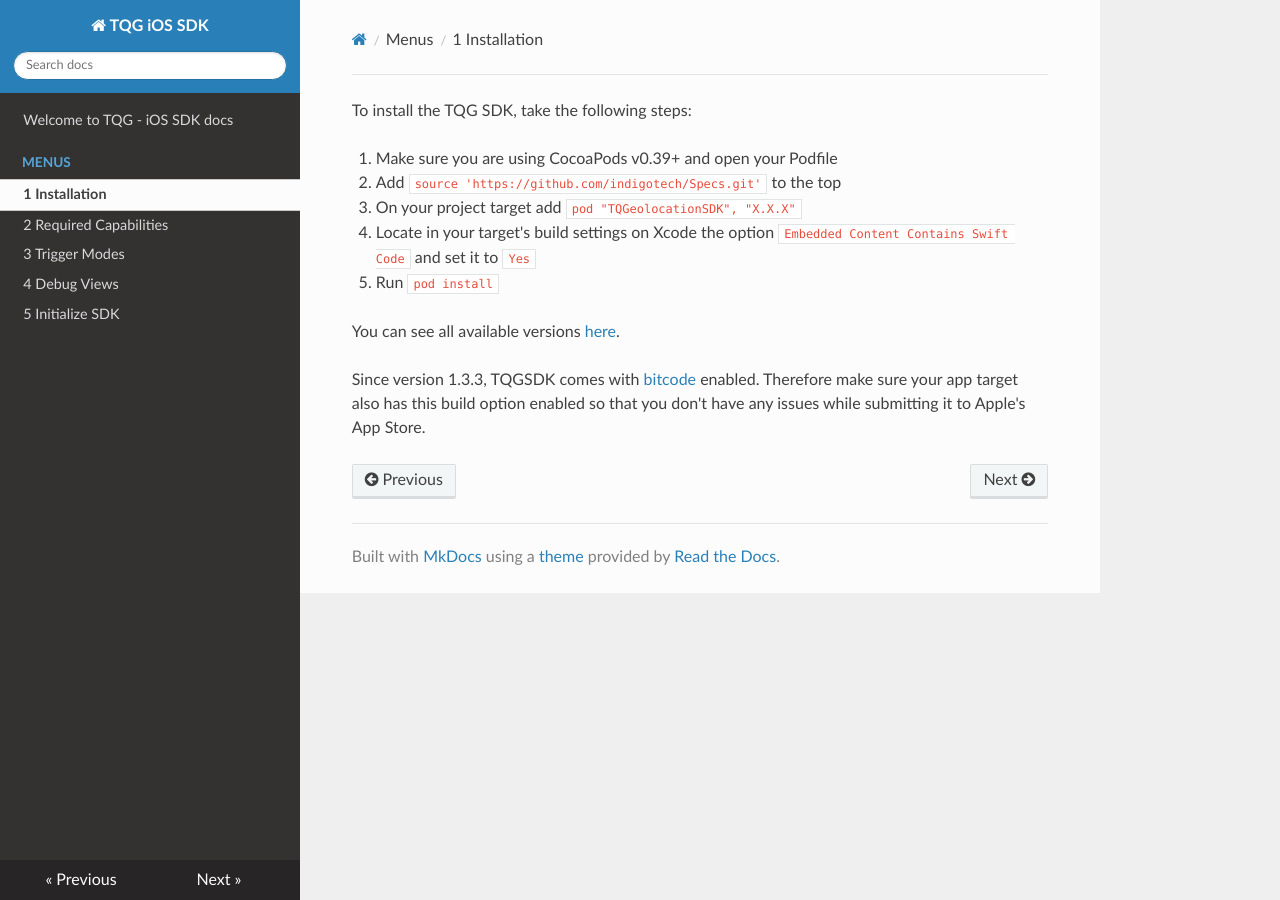
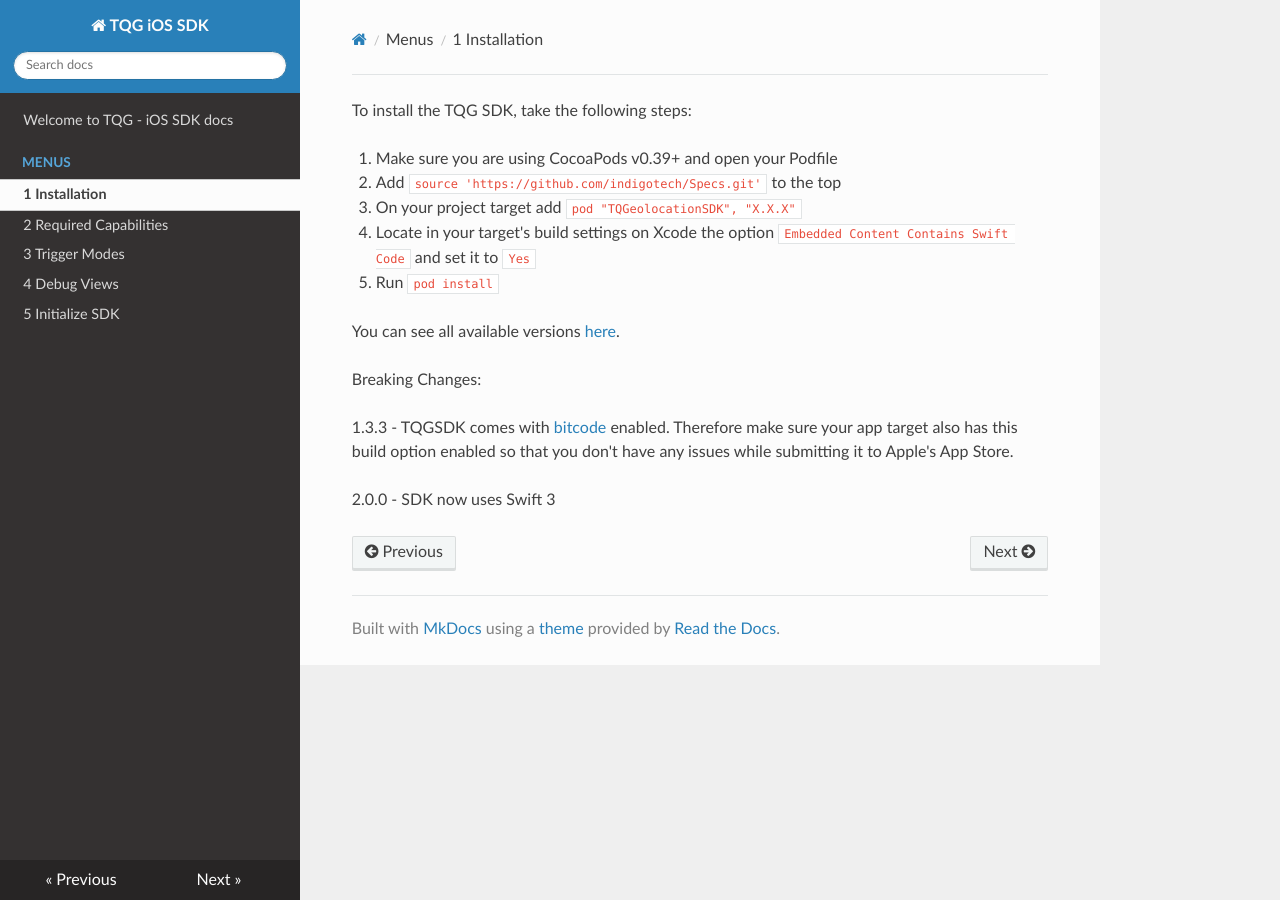
Before and after one commit to tq1/tqg-sdk-docs, an MkDocs documentation site: the page built from docs/menus/1-Installation.md, in a window 1280 px wide. Built offline with MkDocs 1.6.1, drawn with Linux system fonts in a browser that asks for light colours; nearby versions of some CDN libraries.

Commit message:
Update 1-Installation.md

```diff
--- a/docs/menus/1-Installation.md
+++ b/docs/menus/1-Installation.md
@@ -8,4 +8,8 @@ To install the TQG SDK, take the following steps:
 
 You can see all available versions [here](https://github.com/tq1/br-tqg-ios-public/releases).
 
-Since version 1.3.3, TQGSDK comes with [bitcode](https://developer.apple.com/library/tvos/documentation/IDEs/Conceptual/AppDistributionGuide/AppThinning/AppThinning.html) enabled. Therefore make sure your app target also has this build option enabled so that you don't have any issues while submitting it to Apple's App Store.
+Breaking Changes:
+
+1.3.3 - TQGSDK comes with [bitcode](https://developer.apple.com/library/tvos/documentation/IDEs/Conceptual/AppDistributionGuide/AppThinning/AppThinning.html) enabled. Therefore make sure your app target also has this build option enabled so that you don't have any issues while submitting it to Apple's App Store.
+
+2.0.0 - SDK now uses Swift 3
```
